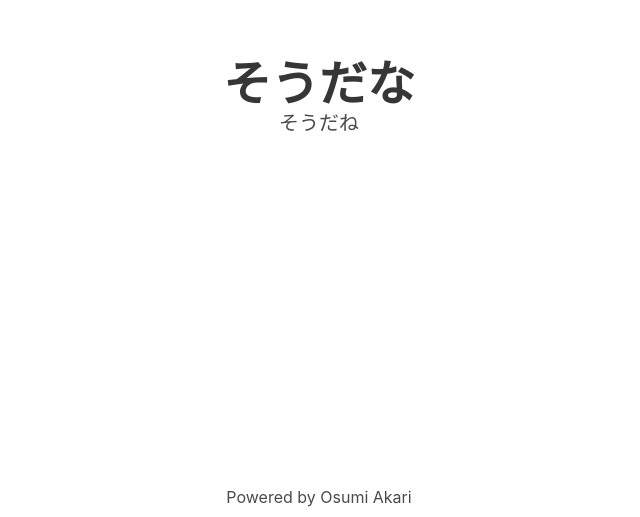
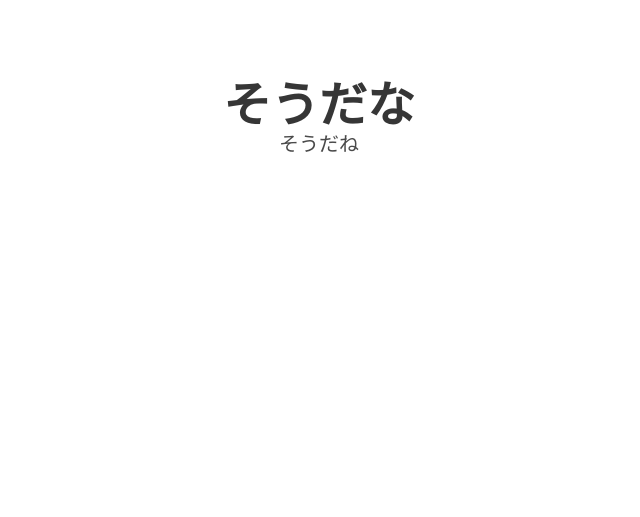
Before and after one commit to oageo/sou.da.name, a Nuxt app: page / in a window 1280 px wide. Shown: the part 283-800 px from the top of the page, without its empty margins (321-961 px from the left). Built offline with nearby package versions, Linux system fonts and the light colour scheme.

Commit message:
temp powerd del

```diff
--- a/pages/index.vue
+++ b/pages/index.vue
@@ -8,11 +8,7 @@
     </div>
     <div class="hero-foot">
       <nav class="tabs is-boxed is-fullwidth">
-        <div class="container">
-          <ul>
-            <li><a href="https://www.osumiakari.jp">Powered by Osumi Akari</a></li>
-          </ul>
-        </div>
+
       </nav>
     </div>
   </div>
```
